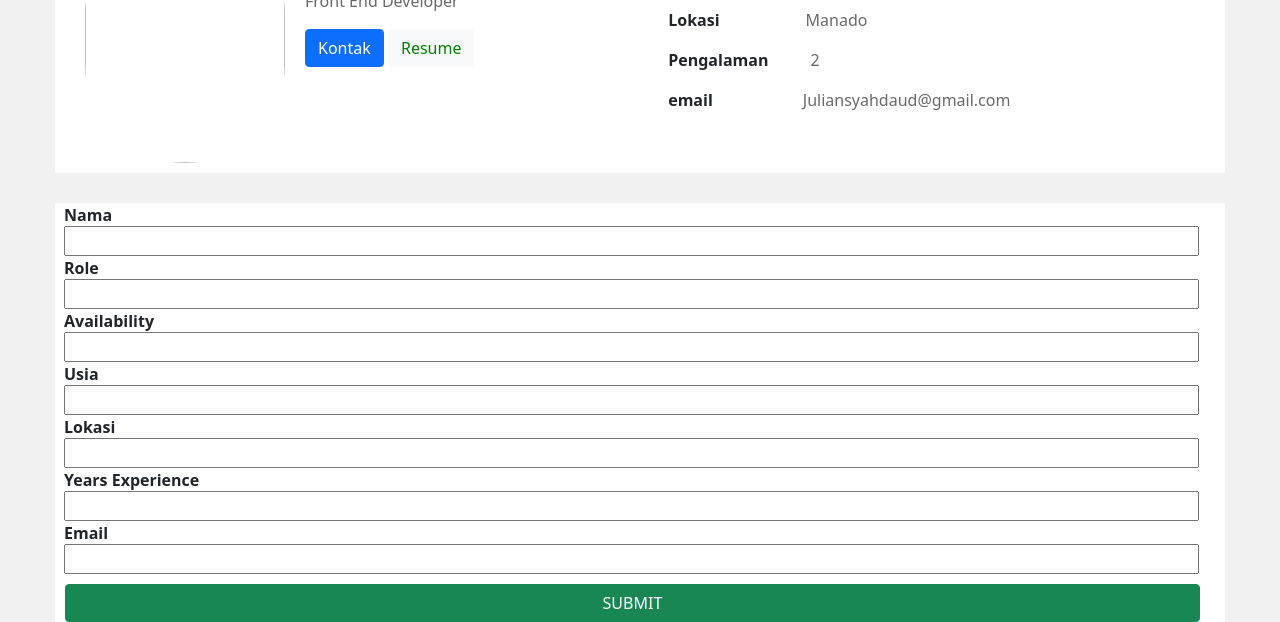
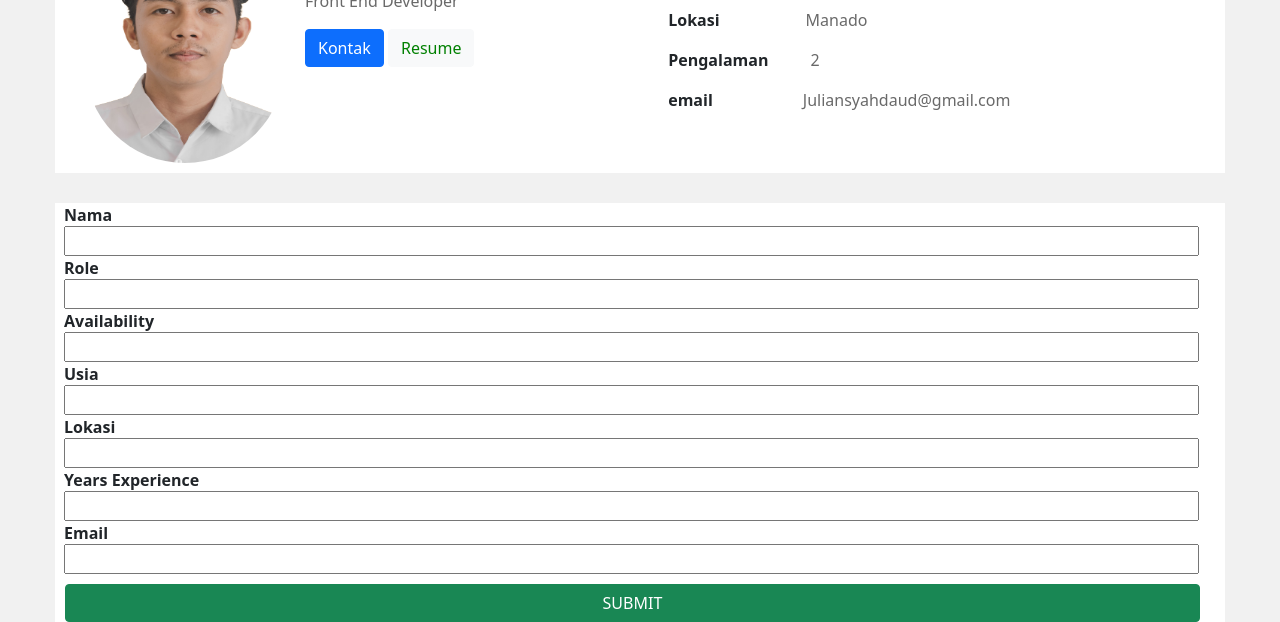
Before and after one commit to Joule-X/Joule-X, a plain HTML site: page index.html in a window 1280 px wide. Shown: the part 189-811 px from the top of the page. Drawn offline with nearby package versions, Linux system fonts and the light colour scheme.

Commit message:
Update index.html

```diff
--- a/index.html
+++ b/index.html
@@ -30,7 +30,7 @@
 
         <div class="biodata">
             <div>
-                <img class="images" src="images/jul.png"gambar">
+                <img class="images" src="jul.png"gambar">
             </div>
             <div class="data">
                 <h1>
```
